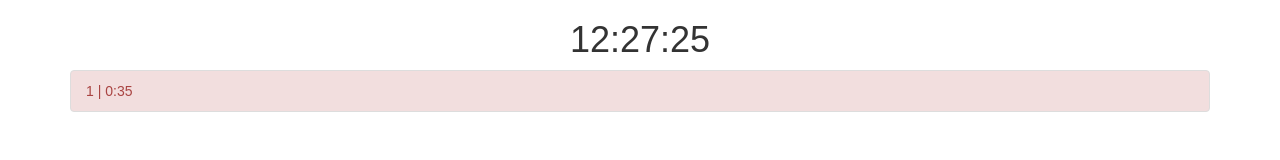
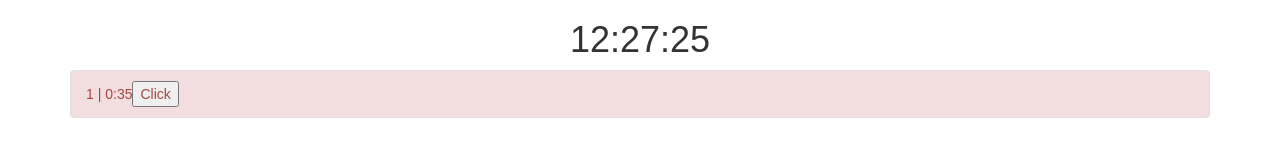
Before and after one commit to zrayyes/Candle-Timer-2, a React app: page / in a window 1280 px wide. Built offline with nearby package versions, Linux system fonts and the light colour scheme.

Commit message:
Added vibrate button

```diff
--- a/src/components/TimerItem.js
+++ b/src/components/TimerItem.js
@@ -10,6 +10,9 @@ export const TimerItem = ({est,minute}) => {
         seconds = 60-time[2];
     })();
 
+    let vibrate = ()=>{
+        navigator.vibrate([300,300,300]);
+    }
 
     return (
         <div>
@@ -17,6 +20,7 @@ export const TimerItem = ({est,minute}) => {
                  "list-group-item list-group-item-success" :
                  "list-group-item list-group-item-danger"}>
                 {minute} | {minutes}:{seconds}
+                <button onClick={vibrate}>Click</button>
             </li>
         </div>
     )
```
